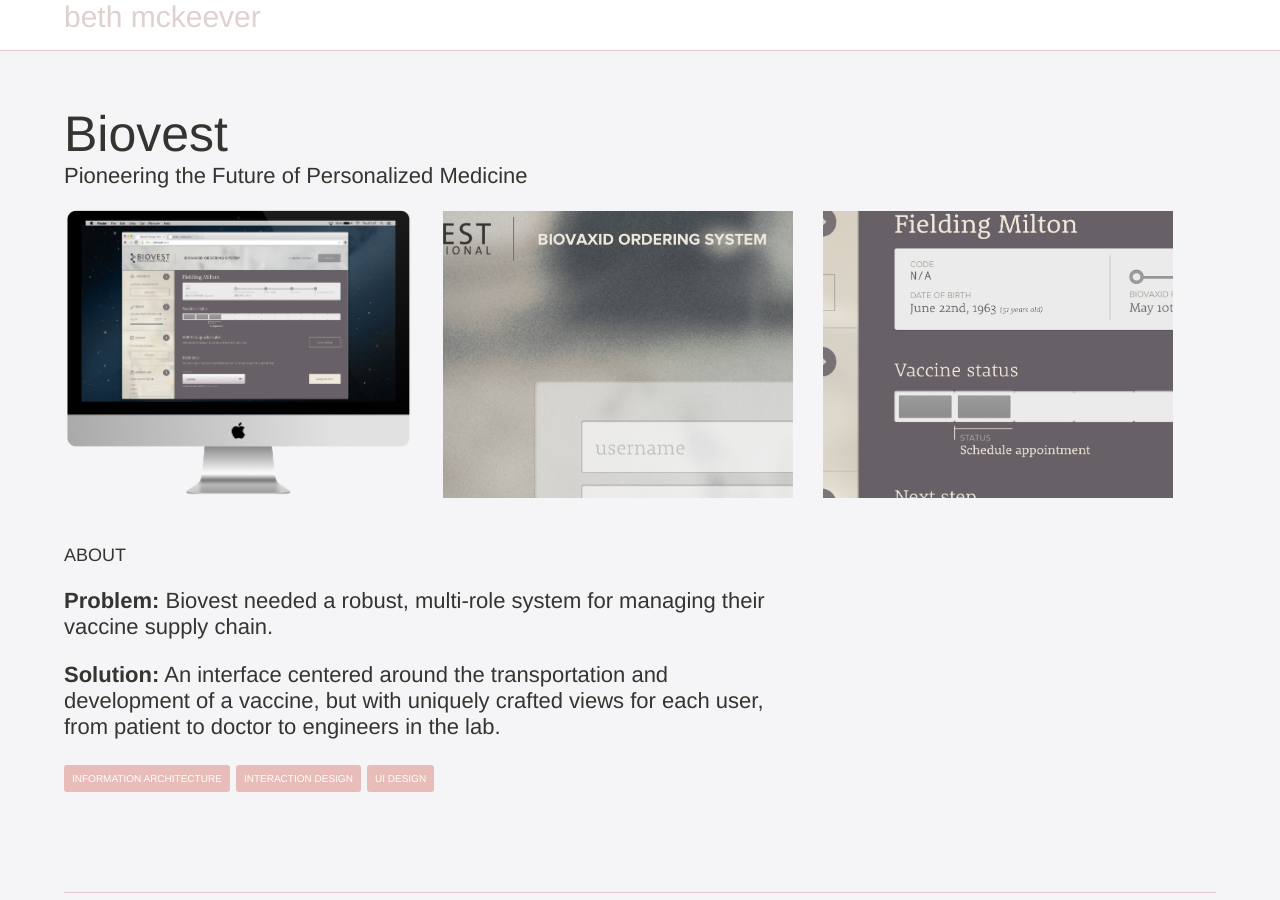
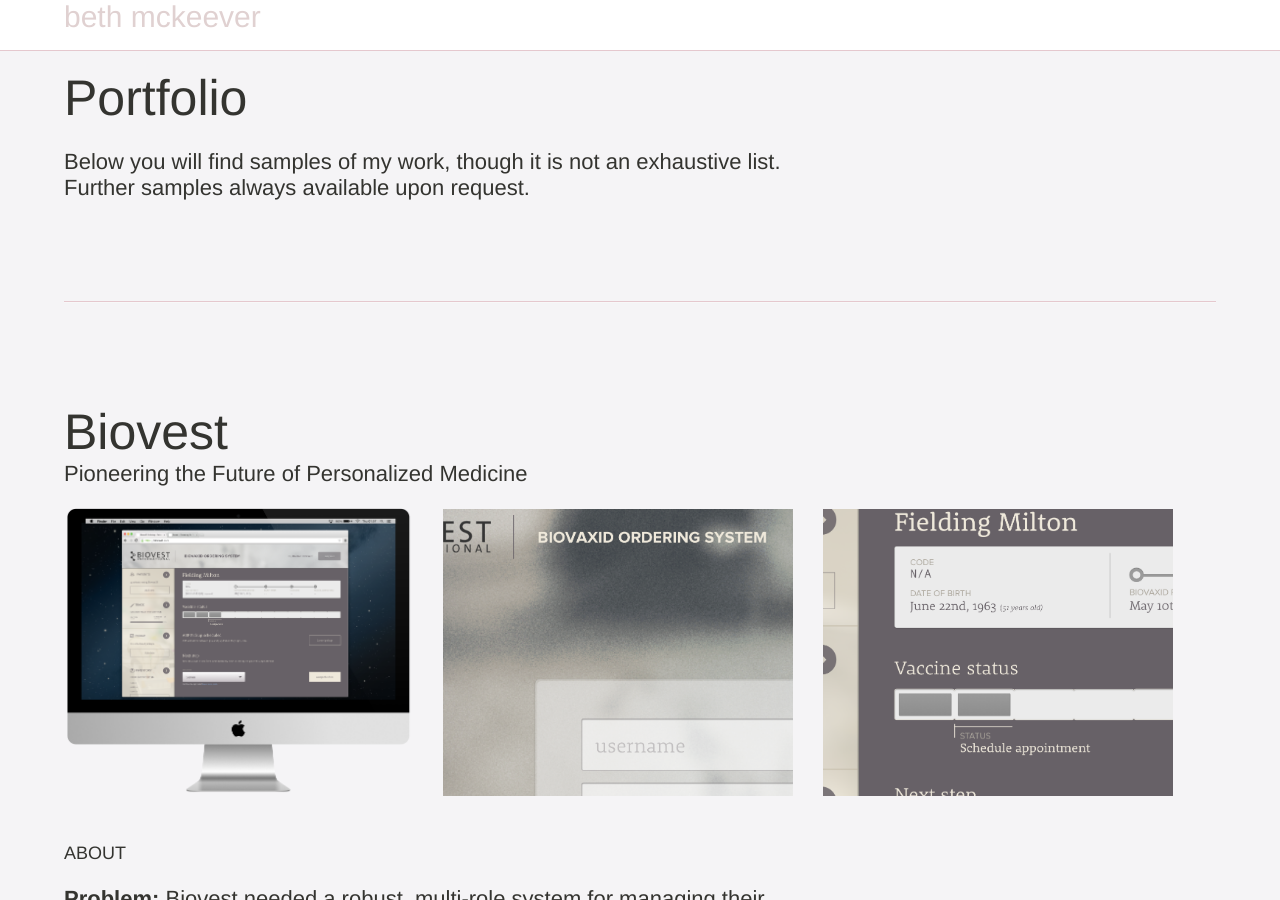
Before and after one commit to linoleumtile/linoleumtile.github.io, a Jekyll site: the page built from portfolio.html, in a window 1280 px wide and 900 px high. Built offline with Jekyll 4.4.1, drawn with Linux system fonts in a browser that asks for light colours; nearby versions of some CDN libraries; some web fonts are replaced; Markdown is read by kramdown in place of the engine named in the settings; comment, search, counter and statistics services are not loaded.

Commit message:
summary text for the portfolio page

```diff
--- a/_layouts/portfolio.html
+++ b/_layouts/portfolio.html
@@ -27,8 +27,9 @@
         </div>
       <div class="site">
         <br />
-        <br />
-        <br />
+        <h2>Portfolio</h2>
+        <p>Below you will find samples of my work, though it is not an exhaustive list. Further samples always available upon request.</p>
+        <hr>
         <section>
             {% include portfolio/biovest.html %}
         </section>
```
